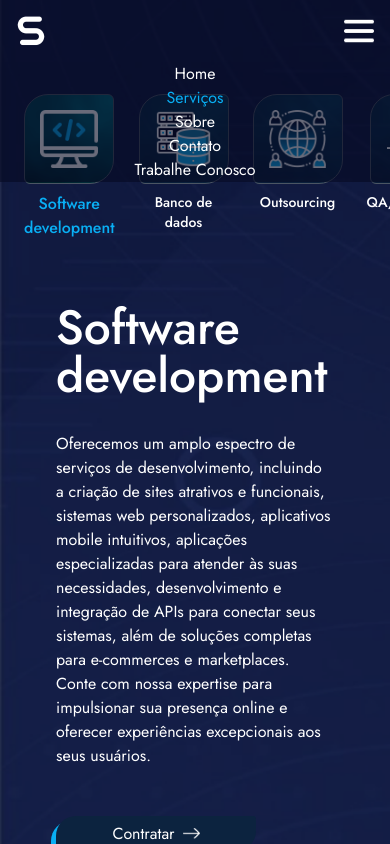
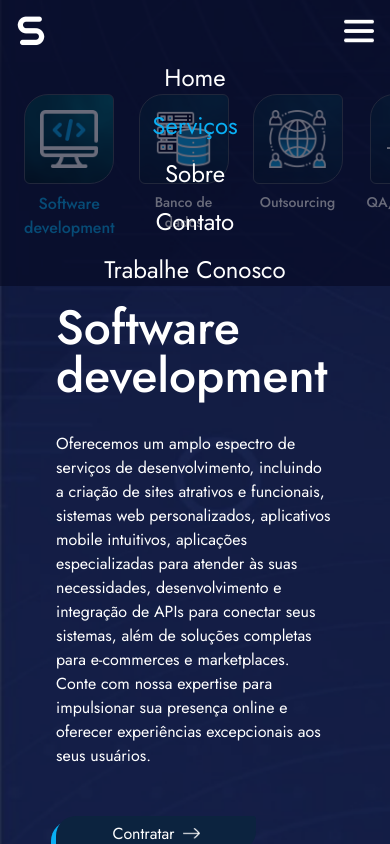
Before and after one commit to Tassio2002/simbiose-site, a Next.js app: page /servicos in a window 390 px wide. Both pictures are taken after a click on the element 359 px from the left and 31 px from the top of the page. Shown: the top 844 px of the page. Built offline with nearby package versions, Linux system fonts and the light colour scheme.

Commit message:
fix: resizing menu hamburguer in mobile screen

```diff
--- a/src/app/components/global/NavBar/styles/style.css
+++ b/src/app/components/global/NavBar/styles/style.css
@@ -66,6 +66,10 @@
       @apply flex text-white flex justify-center text-center absolute top-[62px] left-0 bg-[#060922] bg-opacity-60 w-full;
     }
 
+    .mobile-nav ul {
+      @apply flex flex-col gap-4;
+    }
+
     .logo-and-menu-icon {
       @apply flex justify-between w-full;
     }
--- a/src/app/components/global/NavLink/styles/style.css
+++ b/src/app/components/global/NavLink/styles/style.css
@@ -35,6 +35,9 @@
     .active {
       @apply list-none;
     }
+    .menu-link a {
+      @apply text-2xl;
+    }
   }
 }
 
```
